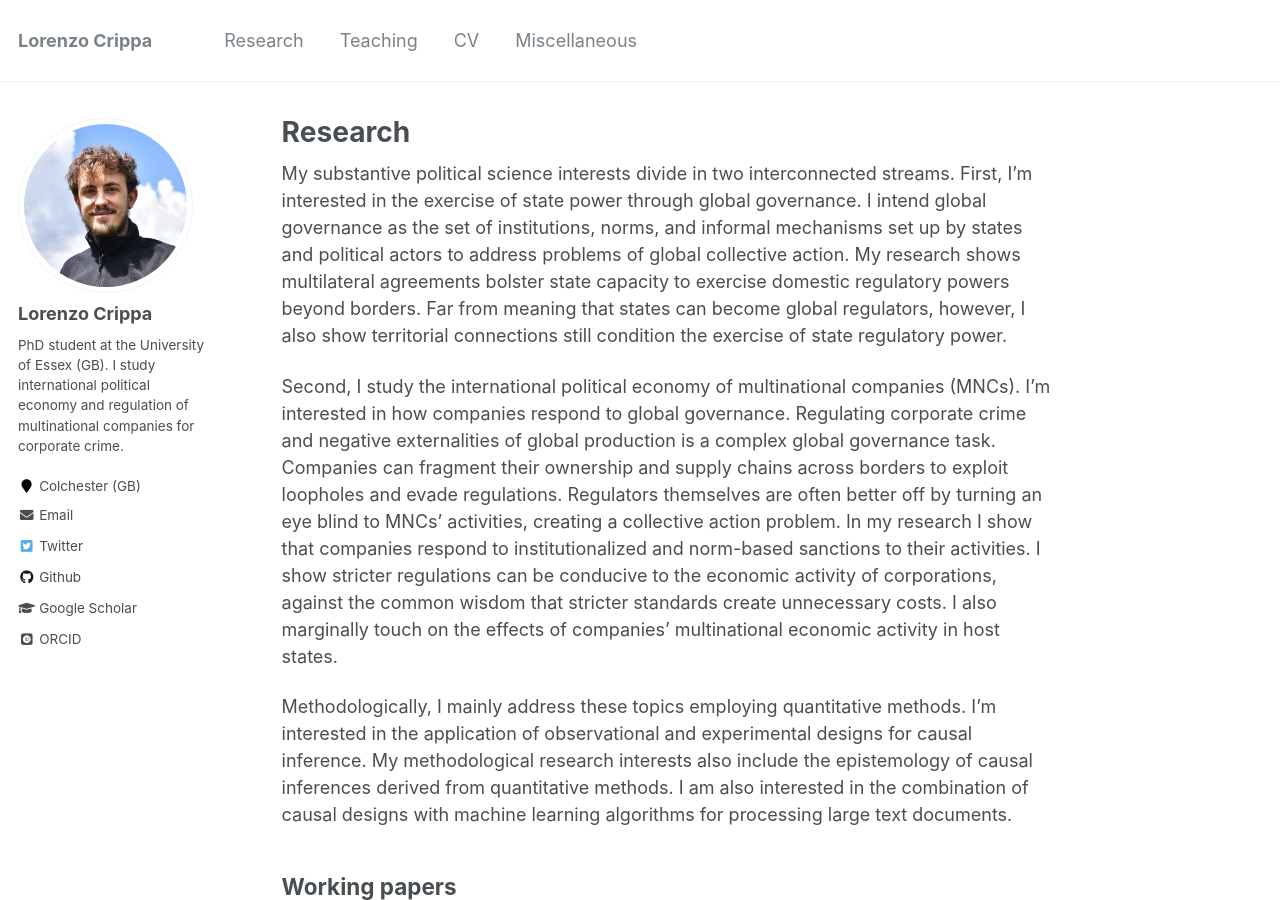
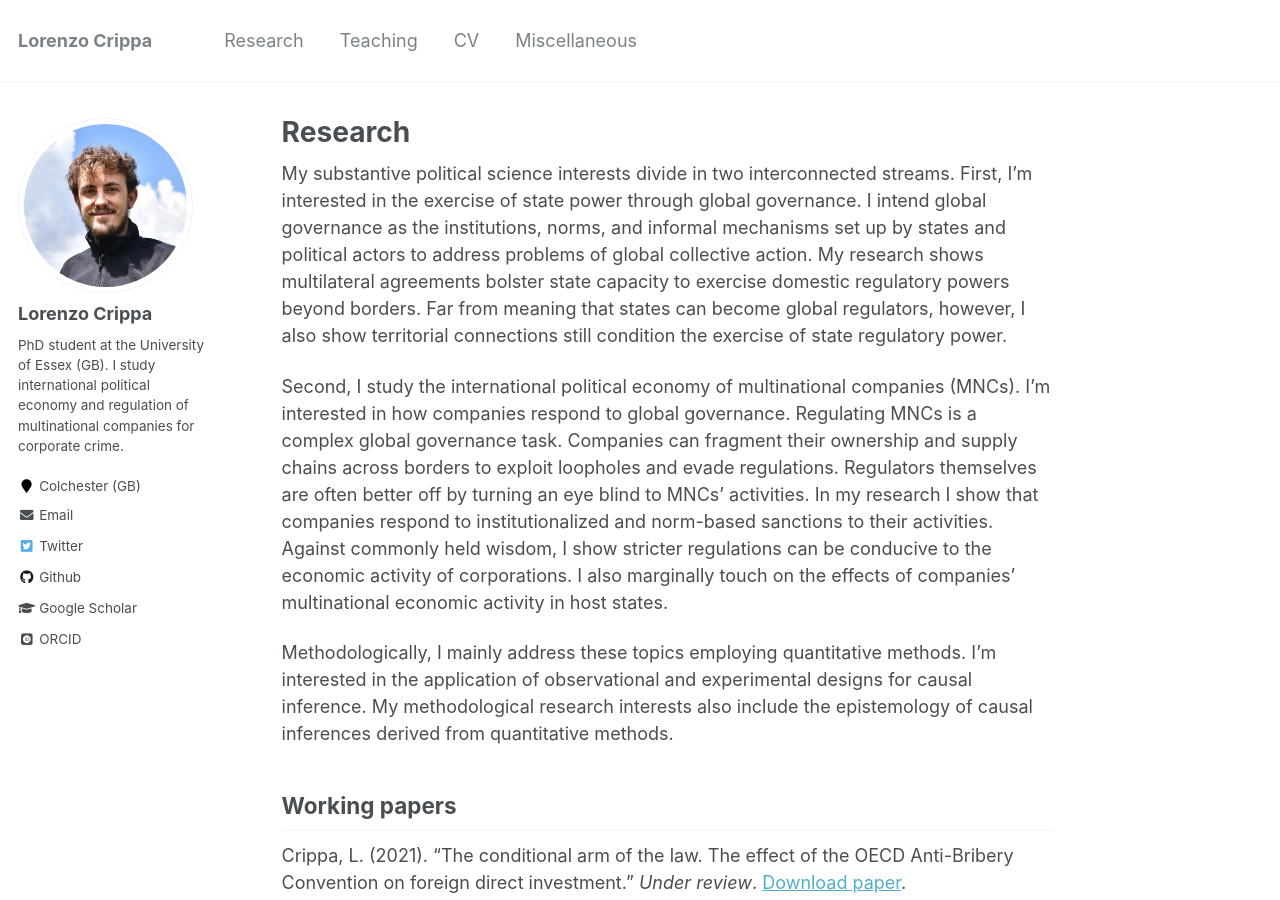
Before and after one commit to lorenzo-crippa/lorenzo-crippa.github.io, a Jekyll site: the page built from _pages/research.md, in a window 1280 px wide and 900 px high. Built offline with Jekyll 4.4.1, drawn with Linux system fonts in a browser that asks for light colours; some web fonts are replaced.

Commit message:
Update research.md

```diff
--- a/_pages/research.md
+++ b/_pages/research.md
@@ -5,11 +5,11 @@ author_profile: true
 redirect_from:
   - /research.html
 ---
-My substantive political science interests divide in two interconnected streams. First, I'm interested in the exercise of state power through global governance. I intend global governance as the set of institutions, norms, and informal mechanisms set up by states and political actors to address problems of global collective action. My research shows multilateral agreements bolster state capacity to exercise domestic regulatory powers beyond borders. Far from meaning that states can become global regulators, however, I also show territorial connections still condition the exercise of state regulatory power.
+My substantive political science interests divide in two interconnected streams. First, I'm interested in the exercise of state power through global governance. I intend global governance as the institutions, norms, and informal mechanisms set up by states and political actors to address problems of global collective action. My research shows multilateral agreements bolster state capacity to exercise domestic regulatory powers beyond borders. Far from meaning that states can become global regulators, however, I also show territorial connections still condition the exercise of state regulatory power.
 
-Second, I study the international political economy of multinational companies (MNCs). I'm interested in how companies respond to global governance. Regulating corporate crime and negative externalities of global production is a complex global governance task. Companies can fragment their ownership and supply chains across borders to exploit loopholes and evade regulations. Regulators themselves are often better off by turning an eye blind to MNCs' activities, creating a collective action problem. In my research I show that companies respond to institutionalized and norm-based sanctions to their activities. I show stricter regulations can be conducive to the economic activity of corporations, against the common wisdom that stricter standards create unnecessary costs. I also marginally touch on the effects of companies' multinational economic activity in host states.
+Second, I study the international political economy of multinational companies (MNCs). I'm interested in how companies respond to global governance. Regulating MNCs is a complex global governance task. Companies can fragment their ownership and supply chains across borders to exploit loopholes and evade regulations. Regulators themselves are often better off by turning an eye blind to MNCs' activities. In my research I show that companies respond to institutionalized and norm-based sanctions to their activities. Against commonly held wisdom, I show stricter regulations can be conducive to the economic activity of corporations. I also marginally touch on the effects of companies' multinational economic activity in host states.
 
-Methodologically, I mainly address these topics employing quantitative methods. I'm interested in the application of observational and experimental designs for causal inference. My methodological research interests also include the epistemology of causal inferences derived from quantitative methods. I am also interested in the combination of causal designs with machine learning algorithms for processing large text documents.
+Methodologically, I mainly address these topics employing quantitative methods. I'm interested in the application of observational and experimental designs for causal inference. My methodological research interests also include the epistemology of causal inferences derived from quantitative methods.
 
 ## Working papers
 Crippa, L. (2021). "The conditional arm of the law. The effect of the OECD Anti-Bribery Convention on foreign direct investment." _Under review_. [Download paper](https://lorenzo-crippa.github.io/files/conditional_arm.pdf).
```
